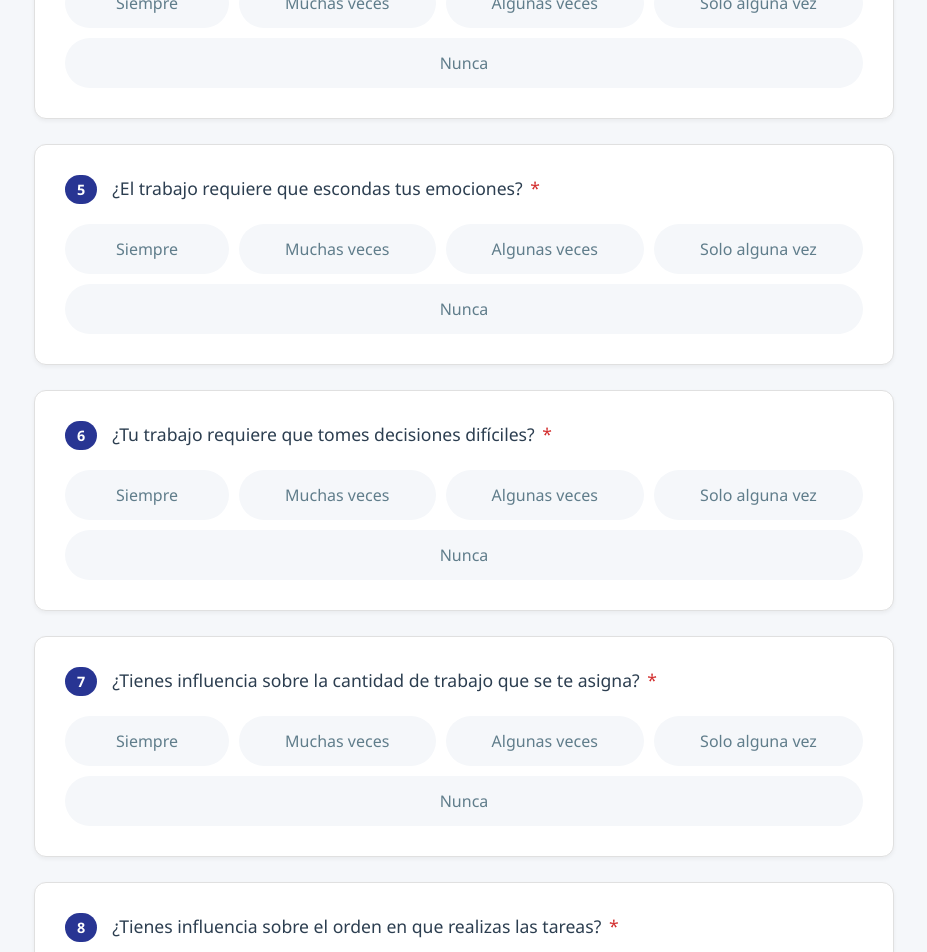
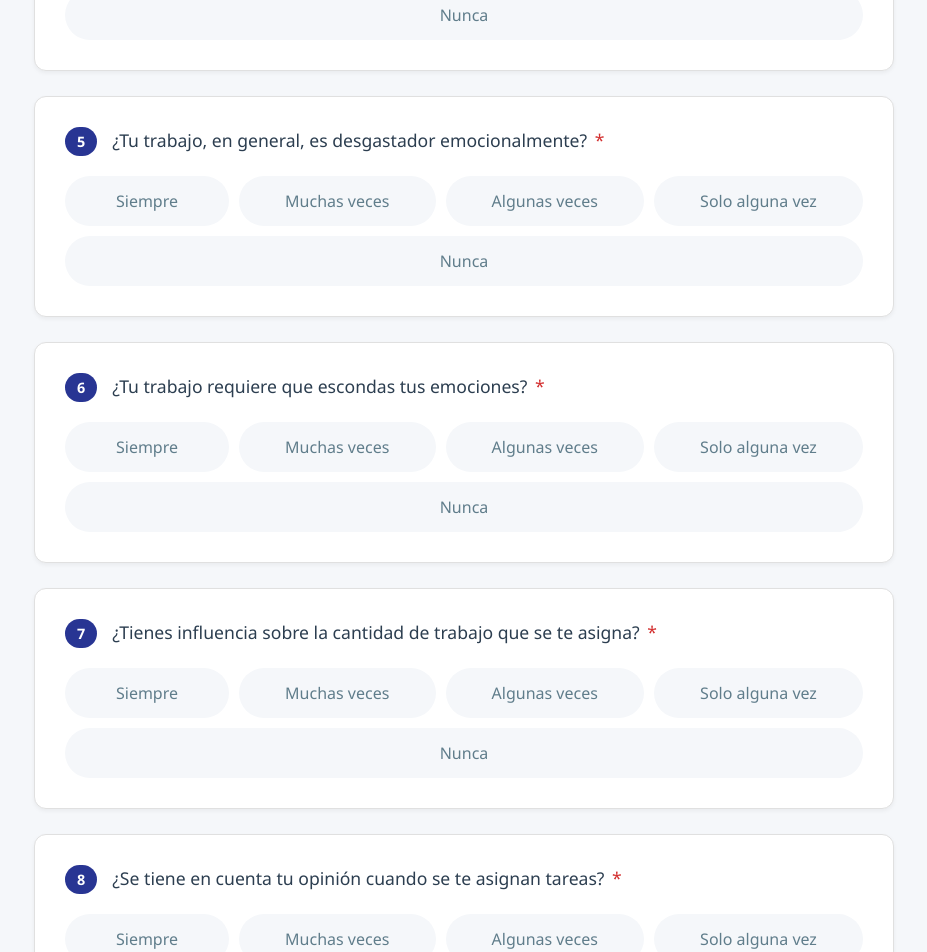
Before and after one commit to dmoronmorales-cmd/FORMULARIO_TEST, an Angular app: page / in a window 1280 px wide. Shown: the part 1520-2472 px from the top of the page, without its empty margins (176-1103 px from the left). Built offline with nearby package versions, Linux system fonts and the light colour scheme.

Commit message:
Correccion final de HTML

```diff
--- a/src/app/app.ts
+++ b/src/app/app.ts
@@ -1,30 +1,31 @@
 import { Component } from '@angular/core';
 import { CommonModule } from '@angular/common';
 import { FormsModule } from '@angular/forms';
-// CORRECCIÓN 1: Quitamos '.service' del nombre del archivo si tu archivo se llama google-sheets.ts
 import { GoogleSheetsService } from './google-sheets';
 
 @Component({
   selector: 'app-root',
   standalone: true,
   imports: [CommonModule, FormsModule],
-  // CORRECCIÓN 2: Apuntamos al archivo corto 'app.html'
   templateUrl: './app.html',
-  styleUrl: './app.css' // Asegúrate de que este archivo exista como app.css
+  styleUrl: './app.css'
 })
 export class AppComponent {
   enviando = false;
 
-  // MODELO DE DATOS (Anónimo + Puesto)
+  // Modelo de datos
   modelo: any = {
     empresa: '',
-    puesto: '',
+    puesto: '', // O 'nombre'/'dni' si decidiste mantener los campos anteriores
     sexo: 'Masculino',
     edad: null
   };
 
-  // OPCIONES ESTÁNDAR
-  opcionesGenericas = [
+  // --- 1. OPCIONES DE RESPUESTA ---
+
+  // Escala ESTÁNDAR (Siempre = 4 ... Nunca = 0)
+  // Usada en la mayoría de preguntas (Exigencias, Trabajo Activo, etc.)
+  opcionesEstandar = [
     { texto: 'Siempre', valor: 4 },
     { texto: 'Muchas veces', valor: 3 },
     { texto: 'Algunas veces', valor: 2 },
@@ -32,70 +33,94 @@ export class AppComponent {
     { texto: 'Nunca', valor: 0 }
   ];
 
-  // OPCIONES ESPECIALES (Pregunta 31)
-  opcionesQ31 = [
-    { texto: 'Soy la/el principal responsable y hago la mayor parte de las tareas', valor: 4 },
-    { texto: 'Hago aproximadamente la mitad de las tareas familiares y domésticas', valor: 3 },
-    { texto: 'Hago más o menos una cuarta parte de las tareas', valor: 2 },
-    { texto: 'Sólo hago tareas muy puntuales', valor: 1 },
-    { texto: 'No hago ninguna o casi ninguna de estas tareas', valor: 0 }
+  // Escala INVERTIDA (Siempre = 0 ... Nunca = 4)
+  // Específica para preguntas 3, 27 y 37
+  opcionesInvertidas = [
+    { texto: 'Siempre', valor: 0 },
+    { texto: 'Muchas veces', valor: 1 },
+    { texto: 'Algunas veces', valor: 2 },
+    { texto: 'Solo alguna vez', valor: 3 },
+    { texto: 'Nunca', valor: 4 }
   ];
 
-  // LISTA DE PREGUNTAS
+  // Escala PREOCUPACIÓN (Muy preocupado = 4 ... Nada = 0)
+  // Específica para preguntas 17, 18, 19, 20
+  opcionesPreocupacion = [
+    { texto: 'Muy preocupado', valor: 4 },
+    { texto: 'Bastante preocupado', valor: 3 },
+    { texto: 'Más o menos preocupado', valor: 2 },
+    { texto: 'Poco preocupado', valor: 1 },
+    { texto: 'Nada preocupado', valor: 0 }
+  ];
+
+  // Escala TAREAS DOMÉSTICAS (Pregunta 31) [cite: 14]
+  opcionesDomesticas = [
+    { texto: 'Soy la/el principal responsable y hago la mayor parte', valor: 4 },
+    { texto: 'Hago aproximadamente la mitad de las tareas', valor: 3 },
+    { texto: 'Hago más o menos una cuarta parte', valor: 2 },
+    { texto: 'Sólo hago tareas muy puntuales', valor: 1 },
+    { texto: 'No hago ninguna o casi ninguna', valor: 0 }
+  ];
+
+  // --- 2. LISTA DE PREGUNTAS CON SU CONFIGURACIÓN ---
   preguntas: any[] = [
-    { id: 1, texto: '¿Tienes que trabajar muy rápido?' },
-    { id: 2, texto: '¿La distribución de tareas es irregular y provoca que se te acumule el trabajo?' },
-    { id: 3, texto: '¿Tienes tiempo de llevar al día tu trabajo?' },
-    { id: 4, texto: '¿Te cuesta olvidar los problemas del trabajo?' },
-    { id: 5, texto: '¿El trabajo requiere que escondas tus emociones?' },
-    { id: 6, texto: '¿Tu trabajo requiere que tomes decisiones difíciles?' },
-    { id: 7, texto: '¿Tienes influencia sobre la cantidad de trabajo que se te asigna?' },
-    { id: 8, texto: '¿Tienes influencia sobre el orden en que realizas las tareas?' },
-    { id: 9, texto: '¿Puedes decidir cuándo haces un descanso?' },
-    { id: 10, texto: '¿Tienes influencia en las decisiones que afectan a tu trabajo?' },
-    { id: 11, texto: '¿Tu trabajo te permite aprender cosas nuevas?' },
-    { id: 12, texto: '¿Tu trabajo requiere mucha creatividad?' },
-    { id: 13, texto: '¿Tu trabajo requiere mucha concentración?' },
-    { id: 14, texto: '¿Sientes que tu trabajo es importante?' },
-    { id: 15, texto: '¿Sientes que tu trabajo tiene sentido?' },
-    { id: 16, texto: '¿Te sientes comprometido con tu trabajo?' },
-    { id: 17, texto: '¿Estás preocupado por si te despiden o no te renuevan el contrato?' },
-    { id: 18, texto: '¿Estás preocupado por si te cambian de tareas contra tu voluntad?' },
-    { id: 19, texto: '¿Estás preocupado por si te cambian el horario contra tu voluntad?' },
-    { id: 20, texto: '¿Estás preocupado por si te bajan el sueldo?' },
-    { id: 21, texto: '¿Recibes ayuda y apoyo de tus compañeros?' },
-    { id: 22, texto: '¿Recibes ayuda y apoyo de tus superiores?' },
-    { id: 23, texto: '¿Tus superiores planifican bien el trabajo?' },
-    { id: 24, texto: '¿Tus superiores se comunican bien contigo?' },
-    { id: 25, texto: '¿Tus compañeros te ayudan a realizar el trabajo?' },
-    { id: 26, texto: '¿Hay buen ambiente entre compañeros?' },
-    { id: 27, texto: '¿Sientes que formas parte de un grupo?' },
-    { id: 28, texto: '¿Tus superiores resuelven bien los conflictos?' },
-    { id: 29, texto: '¿Sientes que te tratan justamente?' },
-    { id: 30, texto: '¿Tu trabajo requiere atención constante?' },
+    // APARTADO 1: Exigencias [cite: 7]
+    { id: 1, texto: '¿Tienes que trabajar muy rápido?', opts: this.opcionesEstandar },
+    { id: 2, texto: '¿La distribución de tareas es irregular y provoca que se te acumule el trabajo?', opts: this.opcionesEstandar },
+    { id: 3, texto: '¿Tienes tiempo de llevar al día tu trabajo?', opts: this.opcionesInvertidas }, // INVERTIDA [cite: 7]
+    { id: 4, texto: '¿Te cuesta olvidar los problemas del trabajo?', opts: this.opcionesEstandar },
+    { id: 5, texto: '¿Tu trabajo, en general, es desgastador emocionalmente?', opts: this.opcionesEstandar },
+    { id: 6, texto: '¿Tu trabajo requiere que escondas tus emociones?', opts: this.opcionesEstandar },
 
-    // --- PREGUNTA 31 ESPECIAL ---
-    {
-      id: 31,
-      texto: '¿Qué parte del trabajo familiar y doméstico haces tú?',
-      opcionesEspecificas: this.opcionesQ31
-    },
+    // APARTADO 2: Trabajo Activo y Desarrollo [cite: 7]
+    { id: 7, texto: '¿Tienes influencia sobre la cantidad de trabajo que se te asigna?', opts: this.opcionesEstandar },
+    { id: 8, texto: '¿Se tiene en cuenta tu opinión cuando se te asignan tareas?', opts: this.opcionesEstandar },
+    { id: 9, texto: '¿Tienes influencia sobre el orden en el que realizas las tareas?', opts: this.opcionesEstandar },
+    { id: 10, texto: '¿Puedes decidir cuándo haces un descanso?', opts: this.opcionesEstandar },
+    { id: 11, texto: 'Si tienes algún asunto personal ¿puedes dejar tu puesto de trabajo al menos una hora sin tener que pedir un permiso especial?', opts: this.opcionesEstandar },
+    { id: 12, texto: '¿Tu trabajo requiere que tengas iniciativa?', opts: this.opcionesEstandar },
+    { id: 13, texto: '¿Tu trabajo permite que aprendas cosas nuevas?', opts: this.opcionesEstandar },
+    { id: 14, texto: '¿Te sientes comprometido con tu profesión?', opts: this.opcionesEstandar },
+    { id: 15, texto: '¿Tienen sentido tus tareas?', opts: this.opcionesEstandar },
+    { id: 16, texto: '¿Hablas con entusiasmo de tu empresa a otras personas?', opts: this.opcionesEstandar },
 
-    { id: 32, texto: '¿Cuando estás en el trabajo, piensas en las tareas domésticas y familiares?' },
-    { id: 33, texto: '¿Hay momentos en los que necesitarías estar en casa y en el trabajo a la vez?' },
-    { id: 34, texto: '¿Las tareas domésticas y familiares te dejan sin energía para el trabajo?' },
-    { id: 35, texto: '¿El trabajo te deja sin energía para las tareas domésticas y familiares?' },
-    { id: 36, texto: '¿Sientes que tu trabajo es reconocido y valorado?' },
-    { id: 37, texto: '¿Recibes el apoyo que necesitas en situaciones difíciles?' },
-    { id: 38, texto: '¿Tus superiores te dan el reconocimiento que mereces?' }
+    // APARTADO 3: Inseguridad (Opciones de Preocupación)
+    { id: 17, texto: '¿Estás preocupado por lo difícil que sería encontrar otro trabajo en el caso de que te quedaras sin empleo?', opts: this.opcionesPreocupacion },
+    { id: 18, texto: '¿Estás preocupado por si te cambian de tareas contra tu voluntad?', opts: this.opcionesPreocupacion },
+    { id: 19, texto: '¿Estás preocupado por si te cambian el horario (turno, días de la semana, hora de entrada y salida) contra tu voluntad?', opts: this.opcionesPreocupacion },
+    { id: 20, texto: '¿Estás preocupado por si te varían el salario (que no te lo actualicen, que te lo bajen, que introduzcan el salario variable, etc.)?', opts: this.opcionesPreocupacion },
+
+    // APARTADO 4: Apoyo Social y Calidad de Liderazgo [cite: 13]
+    { id: 21, texto: '¿Sabes exactamente qué margen de autonomía tienes en tu trabajo?', opts: this.opcionesEstandar },
+    { id: 22, texto: '¿Sabes exactamente qué tareas son de tu responsabilidad?', opts: this.opcionesEstandar },
+    { id: 23, texto: '¿En esta empresa se te informa con suficiente anticipación de los cambios que pueden afectar tu futuro?', opts: this.opcionesEstandar },
+    { id: 24, texto: '¿Recibes toda la información que necesitas para realizar bien tu trabajo?', opts: this.opcionesEstandar },
+    { id: 25, texto: '¿Recibes ayuda y apoyo de tus compañeras o compañeros?', opts: this.opcionesEstandar },
+    { id: 26, texto: '¿Recibes ayuda y apoyo de tu inmediato o inmediata superior?', opts: this.opcionesEstandar },
+    { id: 27, texto: '¿Tu puesto de trabajo se encuentra aislado del de tus compañeros/as?', opts: this.opcionesInvertidas }, // INVERTIDA [cite: 13]
+    { id: 28, texto: 'En el trabajo, ¿sientes que formas parte de un grupo?', opts: this.opcionesEstandar },
+    { id: 29, texto: '¿Tus actuales jefes inmediatos planifican bien el trabajo?', opts: this.opcionesEstandar },
+    { id: 30, texto: '¿Tus actuales jefes inmediatos se comunican bien con los trabajadores y trabajadoras?', opts: this.opcionesEstandar },
+
+    // APARTADO 5: Doble Presencia [cite: 14]
+    { id: 31, texto: '¿Qué parte del trabajo familiar y doméstico haces tú?', opts: this.opcionesDomesticas },
+    { id: 32, texto: 'Si faltas algún día de casa, ¿las tareas domésticas que realizas se quedan sin hacer?', opts: this.opcionesEstandar },
+    { id: 33, texto: 'Cuando estás en la empresa ¿piensas en las tareas domésticas y familiares?', opts: this.opcionesEstandar },
+    { id: 34, texto: '¿Hay momentos en los que necesitarías estar en la empresa y en casa a la vez?', opts: this.opcionesEstandar },
+
+    // APARTADO 6: Estima [cite: 55]
+    { id: 35, texto: 'Mis superiores me dan el reconocimiento que merezco', opts: this.opcionesEstandar },
+    { id: 36, texto: 'En las situaciones difíciles en el trabajo recibo el apoyo necesario', opts: this.opcionesEstandar },
+    { id: 37, texto: 'En mi trabajo me tratan injustamente', opts: this.opcionesInvertidas }, // INVERTIDA [cite: 70]
+    { id: 38, texto: 'Si pienso en todo el trabajo y esfuerzo que he realizado, ¿el reconocimiento que recibo me parece adecuado?', opts: this.opcionesEstandar }
   ];
 
   constructor(private sheetService: GoogleSheetsService) {}
 
   enviar() {
     // 1. VALIDAR DATOS GENERALES
-    if (!this.modelo.empresa || !this.modelo.puesto || !this.modelo.edad || !this.modelo.sexo) {
-      alert('⚠️ Faltan datos generales. Por favor completa Empresa, Puesto, Edad y Sexo.');
+    if (!this.modelo.empresa || !this.modelo.edad || !this.modelo.sexo) {
+      alert('⚠️ Faltan datos generales. Por favor completa todos los campos.');
       this.scrollToId('card-datos');
       return;
     }
@@ -105,6 +130,7 @@ export class AppComponent {
       const key = 'p' + preg.id;
       const respuesta = this.modelo[key];
 
+      // El 0 es una respuesta válida, por eso verificamos undefined o null
       if (respuesta === undefined || respuesta === null) {
         alert(`⚠️ Falta responder la pregunta número ${preg.id}`);
         this.scrollToId('preg-' + preg.id);
@@ -115,10 +141,9 @@ export class AppComponent {
     // 3. ENVIAR DATOS
     this.enviando = true;
     this.sheetService.submitData(this.modelo).subscribe({
-      // CORRECCIÓN 3: Añadimos ': any' para evitar el error TS7006
       next: (res: any) => {
         this.enviando = false;
-        alert('✅ ¡Evaluación anónima enviada con éxito! Gracias por tu participación.');
+        alert('✅ ¡Evaluación enviada con éxito! Gracias por tu participación.');
         window.location.reload();
       },
       error: (err: any) => {
```
Also changed, not shown: src/app/app.html (+20 -20 lines), 3 other files (tests, documents, lock files or other folders).
